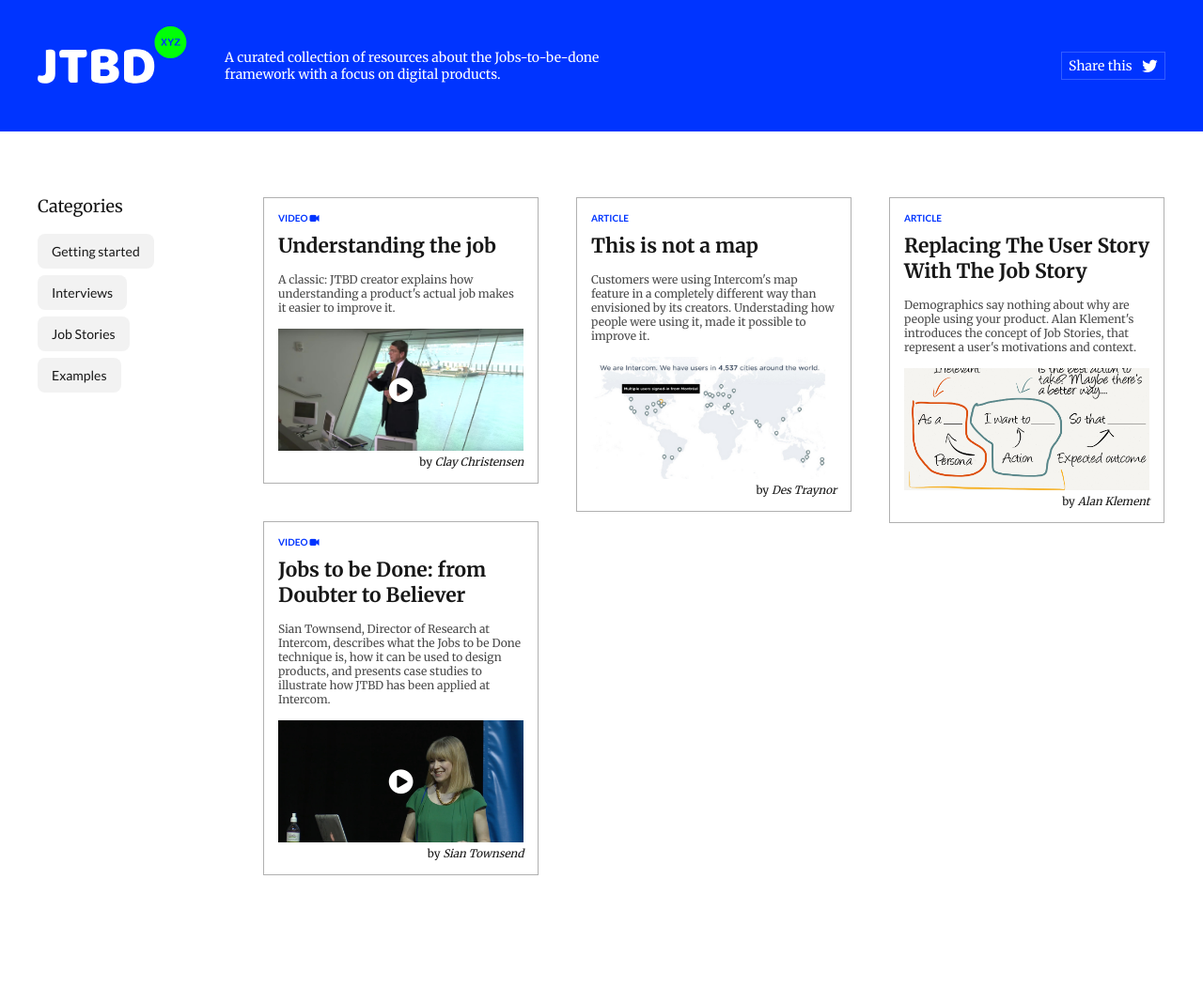
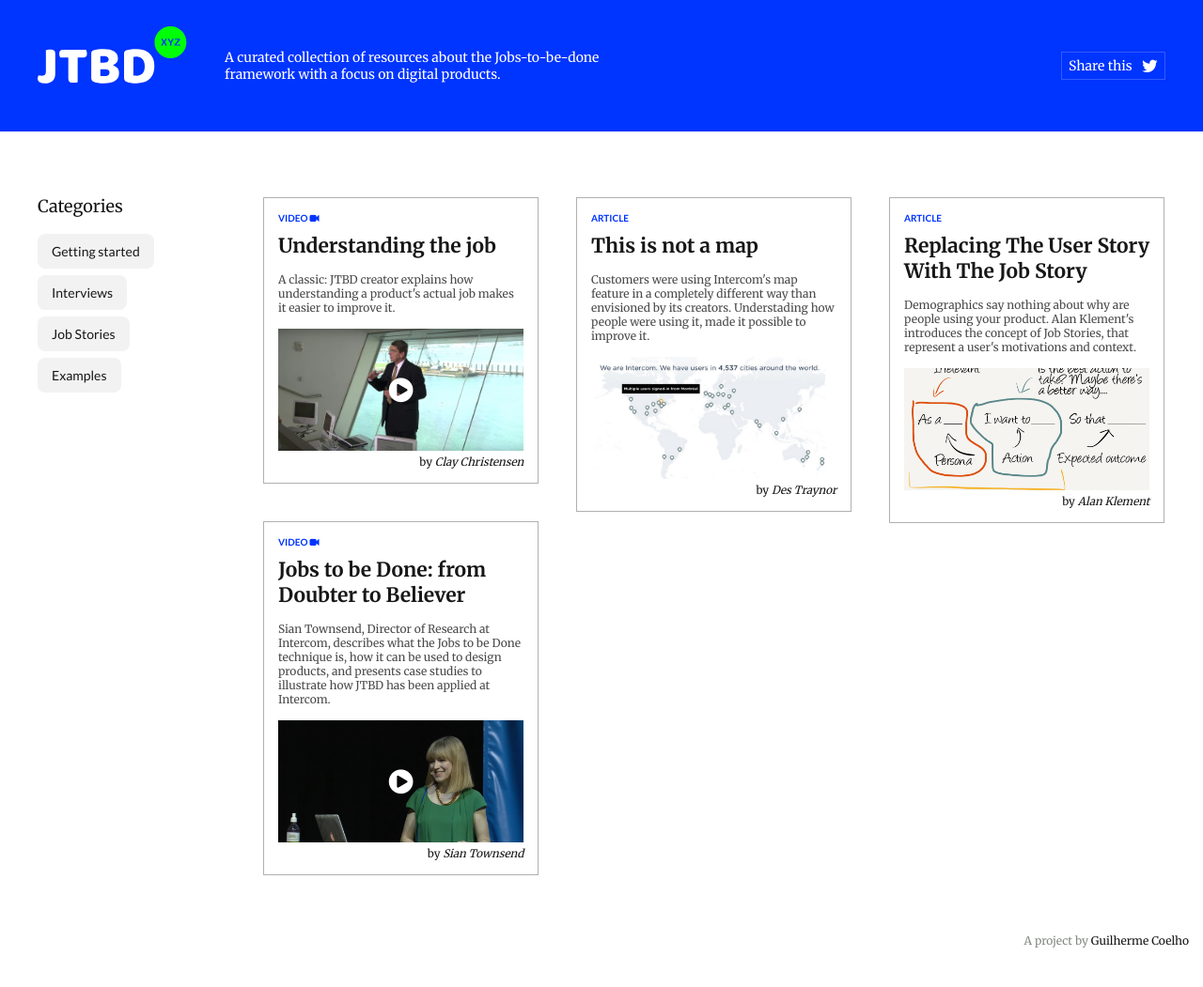
Before and after one commit to guicoelho/jobstobedonexyz, a Jekyll site: the page built from index.html, in a window 1280 px wide. Shown: the whole page at 94% size. Built offline with Jekyll 4.4.1, drawn with Linux system fonts in a browser that asks for light colours; comment, search, counter and statistics services are not loaded; before the commit the page ends 952 px from its top, so only the background shows below that.

Commit message:
add footer

```diff
--- a/_includes/footer.html
+++ b/_includes/footer.html
@@ -1,5 +1,6 @@
 <footer>
+	<p>A project by <a href="http://www.iamguico.com" target="_blank">Guilherme Coelho</a></p>
+</footer>
 <script type="text/javascript">
 	mixpanel.track("Pageview");
 </script>
-</footer>
--- a/_layouts/default.html
+++ b/_layouts/default.html
@@ -13,7 +13,7 @@
 			</h2>
 		</div>
 		<div class="right">
-			<a class="share button" href="http://twitter.com">Share this &nbsp;&nbsp;<i class="fa fa-twitter fa-lg" aria-hidden="true"></i><a/>
+			<a class="share button" href="http://twitter.com/intent/tweet?text=Want%20to%20learn%20more%20about%20the%20Jobs-to-be-done%20framework%3F%20Checkout%20this%20curated%20list%20of%20resources%20www.jobstobedone.xyz%20">Share this &nbsp;&nbsp;<i class="fa fa-twitter fa-lg" aria-hidden="true"></i><a/>
 		</div>
 	</header>
 
--- a/css/main.scss
+++ b/css/main.scss
@@ -204,9 +204,20 @@
     }
   }
 }
+footer {
+  width: 100%;
+  box-sizing: border-box;
+  text-align: right;
+  padding: 30px 15px 30px 15px;
+  font-size: 12px;
+  color: #838a83;
+}
 
 // Media queries
 @include media-query($on-laptop) {
+  footer {
+      text-align: center;
+  }
   header h2, .filters {
     display: none;
   }
```
